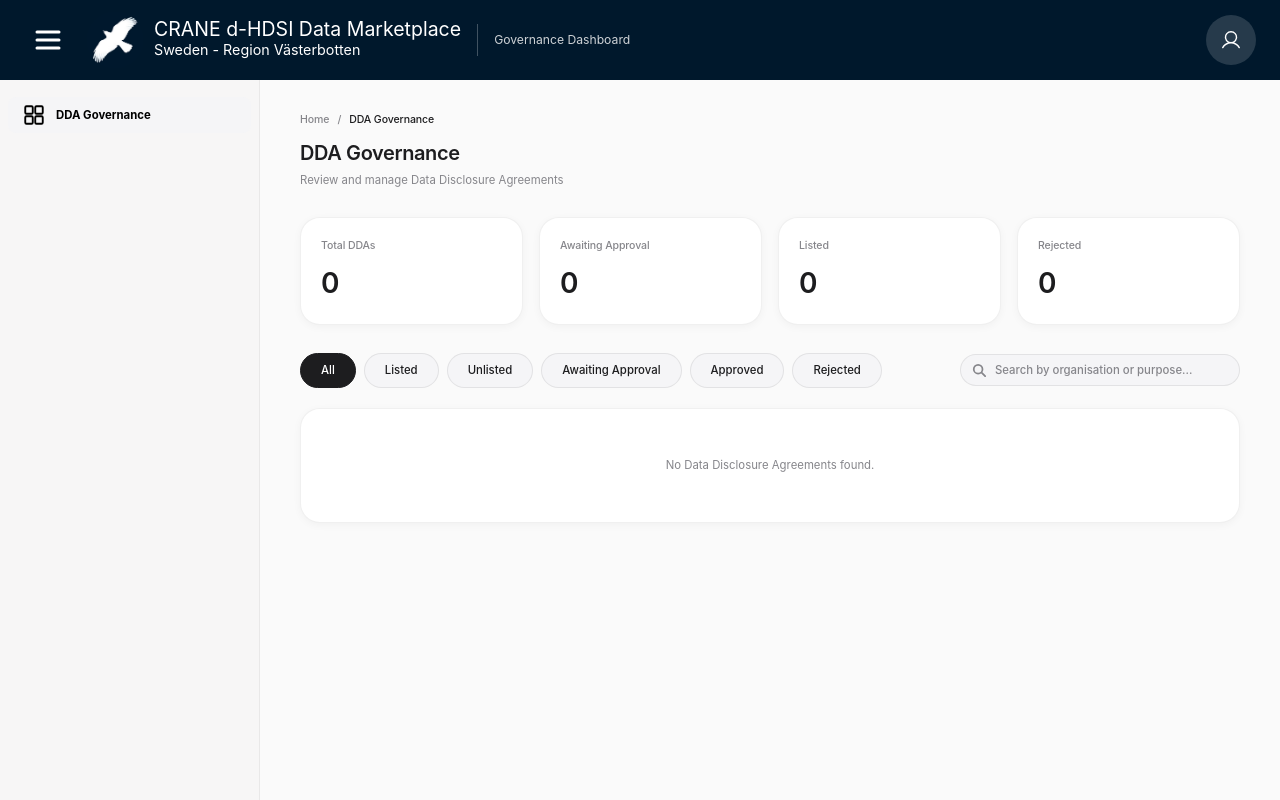
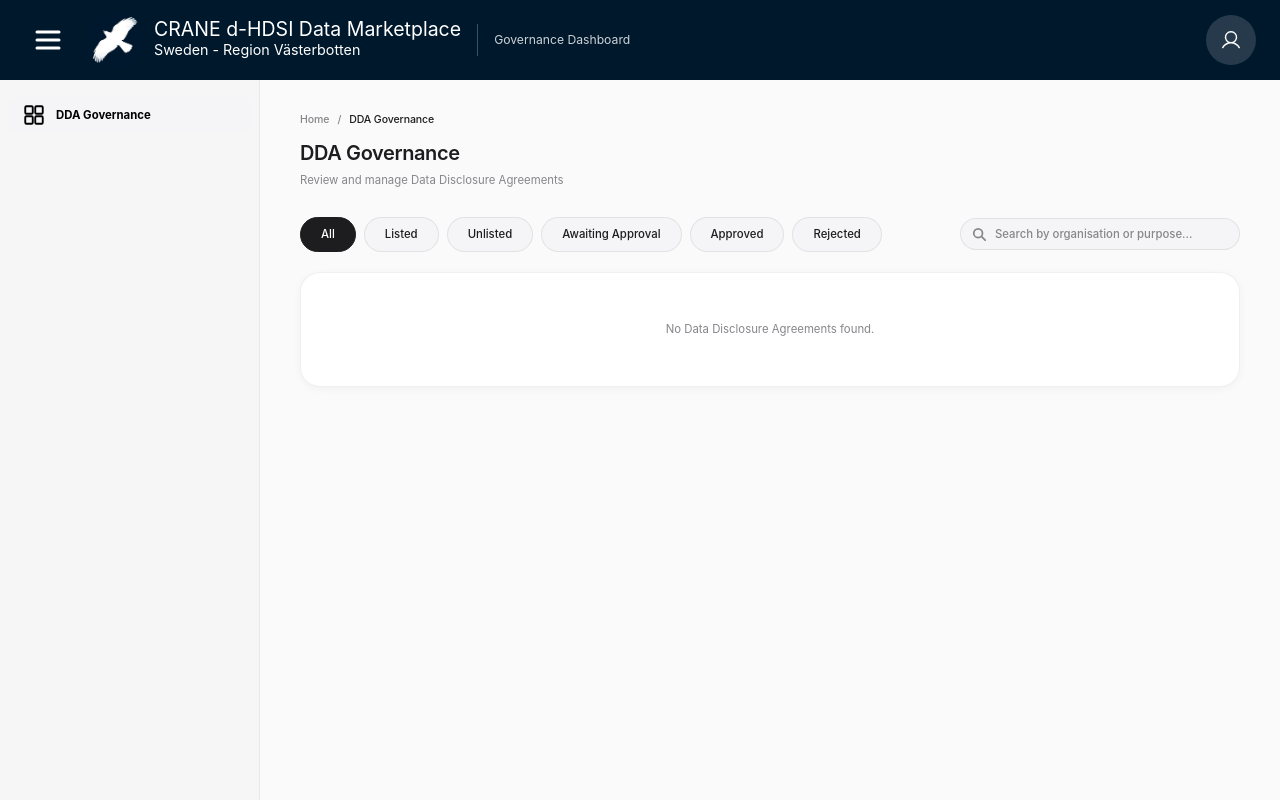
Before and after one commit to decentralised-dataexchange/data-space-backend, a Django app: page /governance/ in a window 1280 px wide. Run offline with Django 3.2, Linux system fonts and the light colour scheme; the visitor is signed in with stand-in values (Sample User, id 1); data that the repository does not hold is empty; some web fonts are replaced.

Commit message:
Remove metric cards from governance dashboard

```diff
--- a/governance/static/governance/css/styles.css
+++ b/governance/static/governance/css/styles.css
@@ -379,46 +379,6 @@ button, input, select, textarea {
     color: var(--secondary-color);
     margin-top: 4px;
     font-size: 0.875rem;
-}
-
-/* ========================================
-   Metric Cards
-   ======================================== */
-
-.metric-cards {
-    display: grid;
-    grid-template-columns: repeat(4, 1fr);
-    gap: 16px;
-    margin-bottom: 28px;
-}
-
-.metric-card {
-    background: var(--white);
-    border: 1px solid var(--border-color);
-    border-radius: var(--radius-card);
-    padding: 20px;
-    box-shadow: var(--shadow-card);
-    transition: box-shadow 0.3s ease, transform 0.3s ease;
-}
-
-.metric-card:hover {
-    box-shadow: var(--shadow-hover);
-    transform: translateY(-2px);
-}
-
-.metric-card .metric-label {
-    font-size: 0.8125rem;
-    font-weight: 500;
-    color: var(--secondary-color);
-    margin-bottom: 8px;
-    letter-spacing: -0.01em;
-}
-
-.metric-card .metric-value {
-    font-size: 28px;
-    font-weight: 600;
-    color: var(--primary-color);
-    letter-spacing: -0.02em;
 }
 
 /* ========================================
@@ -936,9 +896,6 @@ button, input, select, textarea {
    ======================================== */
 
 @media (max-width: 1239px) {
-    .metric-cards {
-        grid-template-columns: repeat(2, 1fr);
-    }
     .app-bar-title {
         font-size: 1rem;
     }
@@ -962,9 +919,6 @@ button, input, select, textarea {
         margin-left: 0 !important;
         padding: 20px;
     }
-    .metric-cards {
-        grid-template-columns: 1fr;
-    }
     .login-container {
         padding: 32px 24px 24px;
         max-width: 100%;
--- a/governance/templates/governance/dashboard.html
+++ b/governance/templates/governance/dashboard.html
@@ -6,13 +6,6 @@
 <div class="page-header">
     <h1>DDA Governance</h1>
     <p>Review and manage Data Disclosure Agreements</p>
-</div>
-
-<div id="metric-cards-container"
-     hx-get="{% url 'governance:metric_cards' %}"
-     hx-trigger="load, dda-status-changed from:body"
-     hx-swap="innerHTML">
-    {% include "governance/partials/metric_cards.html" %}
 </div>
 
 <div class="toolbar-row">
--- a/governance/templates/governance/partials/metric_cards.html
+++ /dev/null
@@ -1,18 +0,0 @@
-<div class="metric-cards">
-    <div class="metric-card">
-        <div class="metric-label">Total DDAs</div>
-        <div class="metric-value">{{ total }}</div>
-    </div>
-    <div class="metric-card">
-        <div class="metric-label">Awaiting Approval</div>
-        <div class="metric-value">{{ awaiting }}</div>
-    </div>
-    <div class="metric-card">
-        <div class="metric-label">Listed</div>
-        <div class="metric-value">{{ listed }}</div>
-    </div>
-    <div class="metric-card">
-        <div class="metric-label">Rejected</div>
-        <div class="metric-value">{{ rejected }}</div>
-    </div>
-</div>
--- a/governance/urls.py
+++ b/governance/urls.py
@@ -8,7 +8,6 @@ urlpatterns = [
     path("login/", views.login_view, name="login"),
     path("logout/", views.logout_view, name="logout"),
     path("", views.dashboard_view, name="dashboard"),
-    path("partials/metrics/", views.metric_cards_view, name="metric_cards"),
     path("partials/table/", views.dda_table_view, name="dda_table"),
     path(
         "partials/versions/<str:template_id>/",
--- a/governance/views.py
+++ b/governance/views.py
@@ -120,26 +120,8 @@ def dashboard_view(request):
         "search": search,
         "current_sort": sort,
         "current_order": order,
-        # Metrics
-        "total": qs.count(),
-        "awaiting": qs.filter(status="awaitingForApproval").count(),
-        "listed": qs.filter(status="listed").count(),
-        "rejected": qs.filter(status="rejected").count(),
     }
     return render(request, "governance/dashboard.html", context)
-
-
-@login_required(login_url=LOGIN_URL)
-@require_GET
-def metric_cards_view(request):
-    qs = _get_base_queryset()
-    context = {
-        "total": qs.count(),
-        "awaiting": qs.filter(status="awaitingForApproval").count(),
-        "listed": qs.filter(status="listed").count(),
-        "rejected": qs.filter(status="rejected").count(),
-    }
-    return render(request, "governance/partials/metric_cards.html", context)
 
 
 @login_required(login_url=LOGIN_URL)
```
